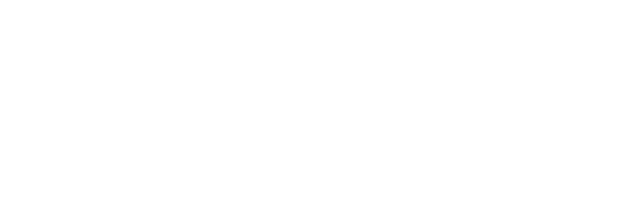
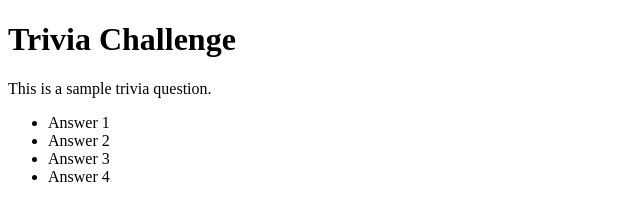
Before and after one commit to joetreygrace/Tandem-Trivia-Challenge, a plain HTML site: page index.html in a window 1280 px wide. Shown: the whole page, without its empty margins (0-640 px from the left). Drawn offline with Linux system fonts and the light colour scheme.

Commit message:
Basic outline of html of prototype question.

```diff
--- a/index.html
+++ b/index.html
@@ -3,7 +3,16 @@
   <head>
     <meta charset="UTF-8" />
     <meta name="viewport" content="width=device-width, initial-scale=1.0" />
-    <title>Triva Challenge</title>
+    <title>Trivia Challenge</title>
   </head>
-  <body></body>
+  <body>
+    <h1>Trivia Challenge</h1>
+    <p>This is a sample trivia question.</p>
+    <ul>
+      <li>Answer 1</li>
+      <li>Answer 2</li>
+      <li>Answer 3</li>
+      <li>Answer 4</li>
+    </ul>
+  </body>
 </html>
```
